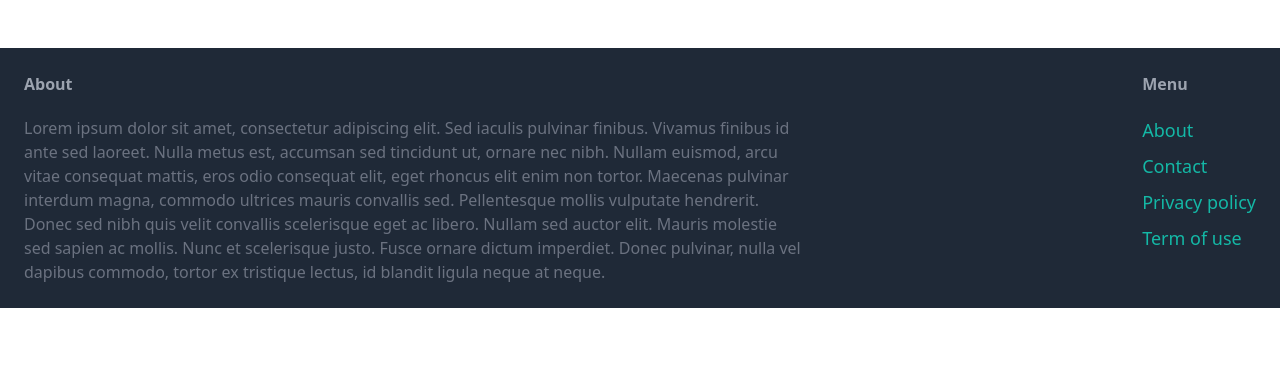
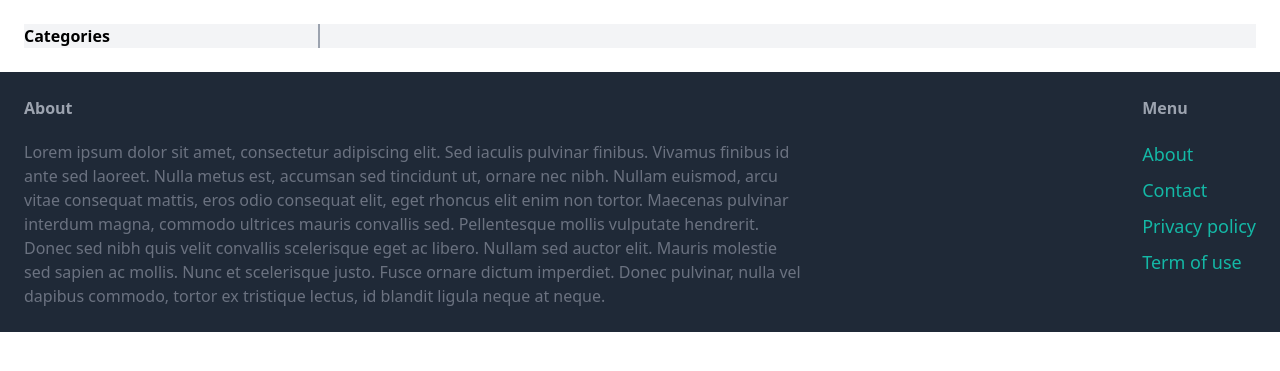
Before and after one commit to Fedelli98/PPMecommerce, a Django app: page /research/ in a window 1280 px wide. Shown: the part 101-472 px from the top of the page. Run offline with Django 4.2, Linux system fonts and the light colour scheme; data that the repository does not hold is empty; some libraries are stand-ins or nearby versions.

Commit message:
Research updated

```diff
--- a/core/views.py
+++ b/core/views.py
@@ -31,7 +31,9 @@ def index(request):
 
 def research(request):
     query = request.GET.get('query', '')
+    idcategory = request.GET.get('category', 0)
     products = Product.objects.filter(is_sold=False)
+    categories = Category.objects.all()
     if request.user.is_authenticated:
         customer = request.user.customer
         order, created = Order.objects.get_or_create(customer=customer, complete=False)
@@ -40,11 +42,16 @@ def research(request):
         order = {'get_cart_total': 0, 'get_cart_items': 0}
         cartitems = order['get_cart_items']
 
+    if idcategory:
+        products = products.filter(category_id=idcategory)
+
     if query:
         products = products.filter(
-            Q(name__icontains=query) | Q(description__icontains=query) | Q(subCategory__name__icontains=query))
+            Q(name__icontains=query) | Q(description__icontains=query) | Q(category__name__icontains=query) | Q(
+                subCategory__name__icontains=query))
 
-    context = {'products': products, 'query': query, 'cartitems': cartitems}
+    context = {'products': products, 'query': query, 'cartitems': cartitems, 'categories': categories,
+               'idcategory': int(idcategory)}
     return render(request, 'core/research.html', context)
 
 
--- a/templates/core/research.html
+++ b/templates/core/research.html
@@ -3,7 +3,20 @@
 
 {% block title %}Research{% endblock %}
 {% block content %}
-    <div class="grid grid-cols-3 gap-12">
+    <div class="grid grid-cols-4 gap-4 bg-gray-100">
+        <div class="col-span-1 border-r-2 border-gray-400">
+            <p class="font-semibold"> Categories</p>
+            <ul>
+                {% for category in categories %}
+                    <li class="py-2 px-2 rounded-xl{% if category.id == idcategory %} bg-teal-100 {% endif %}">
+                        <a href="{% url 'core:research' %}?category={{ category.id }}" class="hover:text-gray-300">{{ category.name }}</a>
+                    </li>
+                {% endfor %}
+            </ul>
+
+        </div>
+        <div class="col-span-3">
+            <div class="grid grid-cols-3 gap-4">
                 {% for product in products %}
                 <div class="flex flex-col justify-end max-h-120 bg-white rounded-lg shadow-md p-4">
                     <img src="{{ product.image.url }}" class="h-auto object-contain" alt="">
@@ -22,4 +35,6 @@
                 </div>
                 {% endfor %}
             </div>
+        </div>
+    </div>
 {% endblock %}
```
Lines whose indentation alone changed are shown as unchanged.
